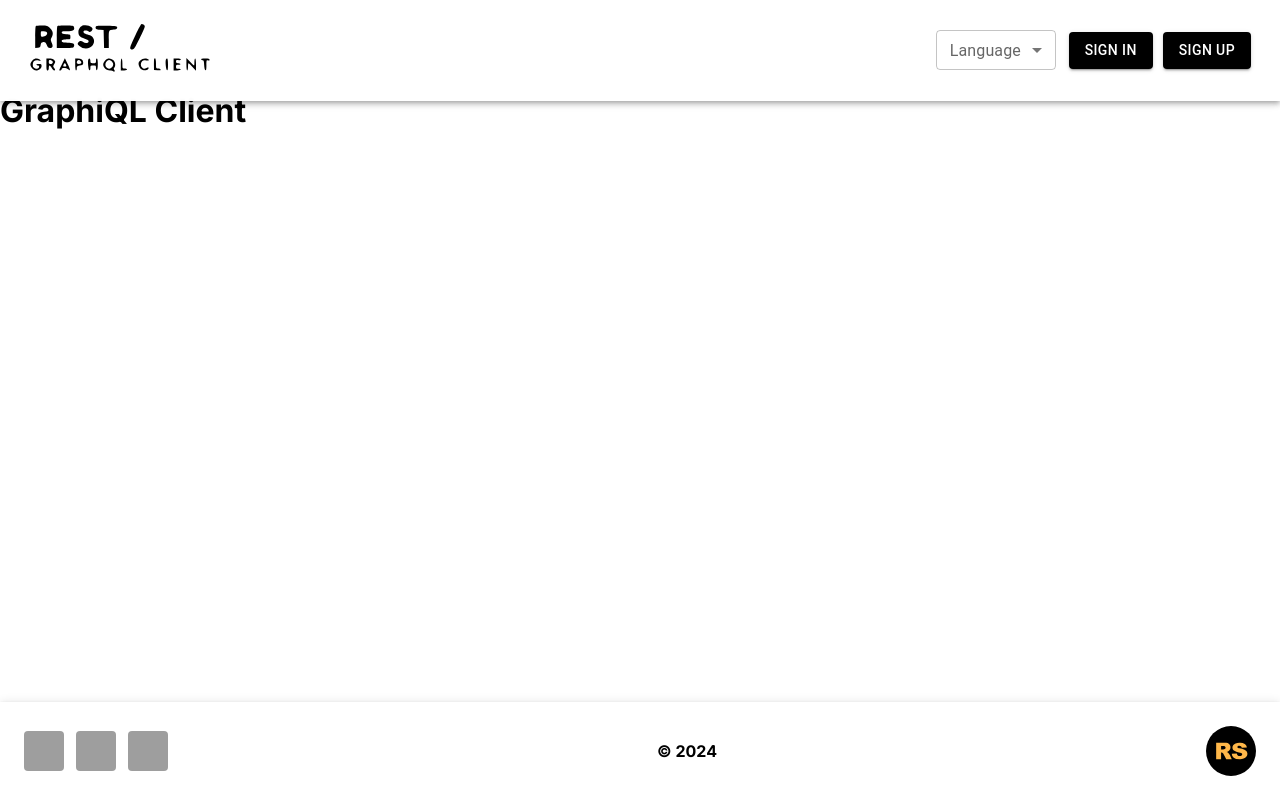
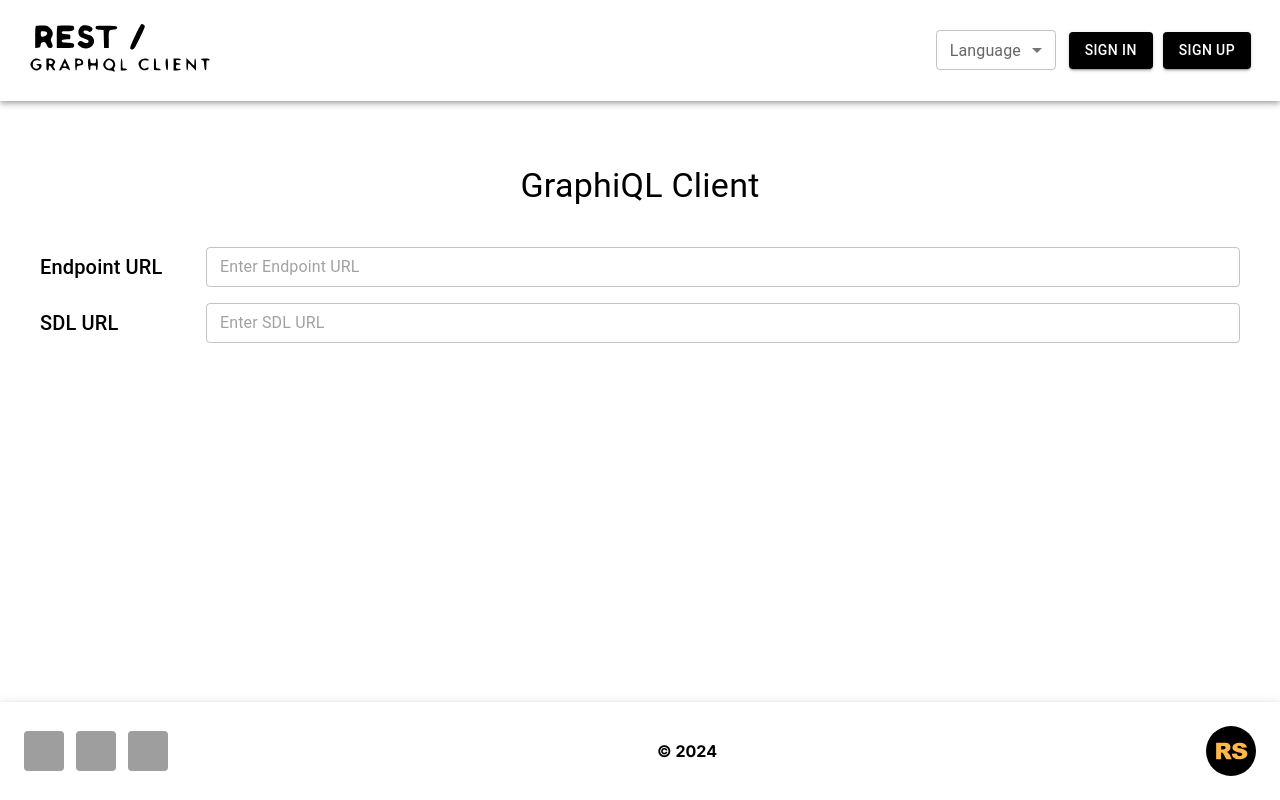
Before and after one commit to DiMoNiO04/graphiql-app, a Next.js app: page /graphiQL-client in a window 1280 px wide. Built offline with nearby package versions, Linux system fonts and the light colour scheme; no server answers; grey boxes are pictures that could not be loaded.

Commit message:
feat: add UrlEditorGraphi component

```diff
--- a/src/app/graphiQL-client/page.tsx
+++ b/src/app/graphiQL-client/page.tsx
@@ -1,5 +1,36 @@
+'use client';
+
+import UrlEditorGraphi from '@/src/components/UrlEditorGraphi/UrlEditorGraphi';
+import { Box, Stack, Typography } from '@mui/material';
+import { useState } from 'react';
+
 const GraphiQlClient = () => {
-  return <h1>GraphiQL Client</h1>;
+  const [endpointUrl, setEndpointUrl] = useState<string>('');
+  const [sdlUrl, setSdlUrl] = useState<string>('');
+
+  return (
+    <Stack
+      spacing={5}
+      sx={{
+        display: 'flex',
+        justifyContent: 'center',
+        flexDirection: 'column',
+        padding: '4rem 2.5rem',
+      }}
+    >
+      <Typography variant="h4" component="h1" sx={{ textAlign: 'center' }}>
+        GraphiQL Client
+      </Typography>
+      <Box>
+        <UrlEditorGraphi
+          endpointUrl={endpointUrl}
+          onEndpointUrlChange={setEndpointUrl}
+          sdlUrl={sdlUrl}
+          onSdlUrlChange={setSdlUrl}
+        />
+      </Box>
+    </Stack>
+  );
 };
 
 export default GraphiQlClient;
--- /dev/null
+++ b/src/components/UrlEditorGraphi/UrlEditorGraphi.tsx
@@ -0,0 +1,89 @@
+import React from 'react';
+import { Box, Stack, TextField, Typography } from '@mui/material';
+import { Controller, useForm } from 'react-hook-form';
+
+interface IUrlEditorGraphi {
+  endpointUrl: string;
+  onEndpointUrlChange: (url: string) => void;
+  sdlUrl: string;
+  onSdlUrlChange: (url: string) => void;
+}
+
+const UrlEditorGraphi: React.FC<IUrlEditorGraphi> = ({ endpointUrl, onEndpointUrlChange, sdlUrl, onSdlUrlChange }) => {
+  const { control, handleSubmit, setValue } = useForm({
+    defaultValues: {
+      url: endpointUrl,
+      sdlUrl: sdlUrl,
+    },
+  });
+
+  const onSubmit = (data: { url: string; sdlUrl: string }) => {
+    onEndpointUrlChange(data.url);
+    onSdlUrlChange(data.sdlUrl);
+  };
+
+  return (
+    <Box
+      component="form"
+      noValidate
+      onSubmit={handleSubmit(onSubmit)}
+      sx={{
+        display: 'flex',
+        flexDirection: 'column',
+        gap: '1rem',
+      }}
+    >
+      <Stack direction="row" spacing={2} alignItems="center">
+        <Typography variant="h6" component="div" sx={{ flexShrink: 0, width: '150px' }}>
+          Endpoint URL
+        </Typography>
+        <Controller
+          name="url"
+          control={control}
+          render={({ field }) => (
+            <TextField
+              {...field}
+              placeholder="Enter Endpoint URL"
+              fullWidth
+              sx={{
+                height: 40,
+                '.MuiInputBase-root': {
+                  height: 40,
+                },
+              }}
+              margin="normal"
+              onChange={(e) => setValue('url', e.target.value)}
+            />
+          )}
+        />
+      </Stack>
+
+      <Stack direction="row" spacing={2} alignItems="center">
+        <Typography variant="h6" component="div" sx={{ flexShrink: 0, width: '150px' }}>
+          SDL URL
+        </Typography>
+        <Controller
+          name="sdlUrl"
+          control={control}
+          render={({ field }) => (
+            <TextField
+              {...field}
+              placeholder="Enter SDL URL"
+              fullWidth
+              sx={{
+                height: 40,
+                '.MuiInputBase-root': {
+                  height: 40,
+                },
+              }}
+              margin="normal"
+              onChange={(e) => setValue('sdlUrl', e.target.value)}
+            />
+          )}
+        />
+      </Stack>
+    </Box>
+  );
+};
+
+export default UrlEditorGraphi;
```
